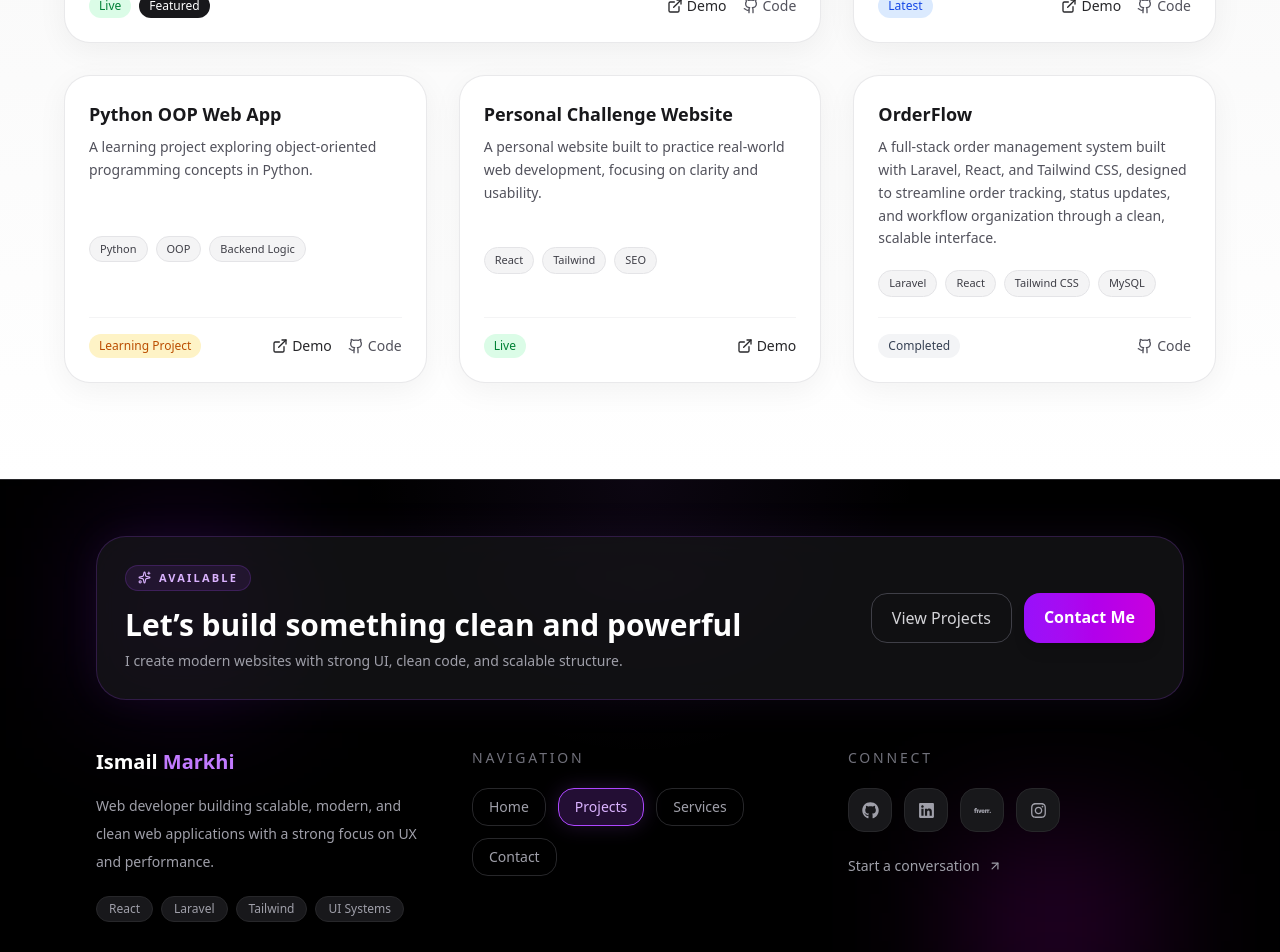
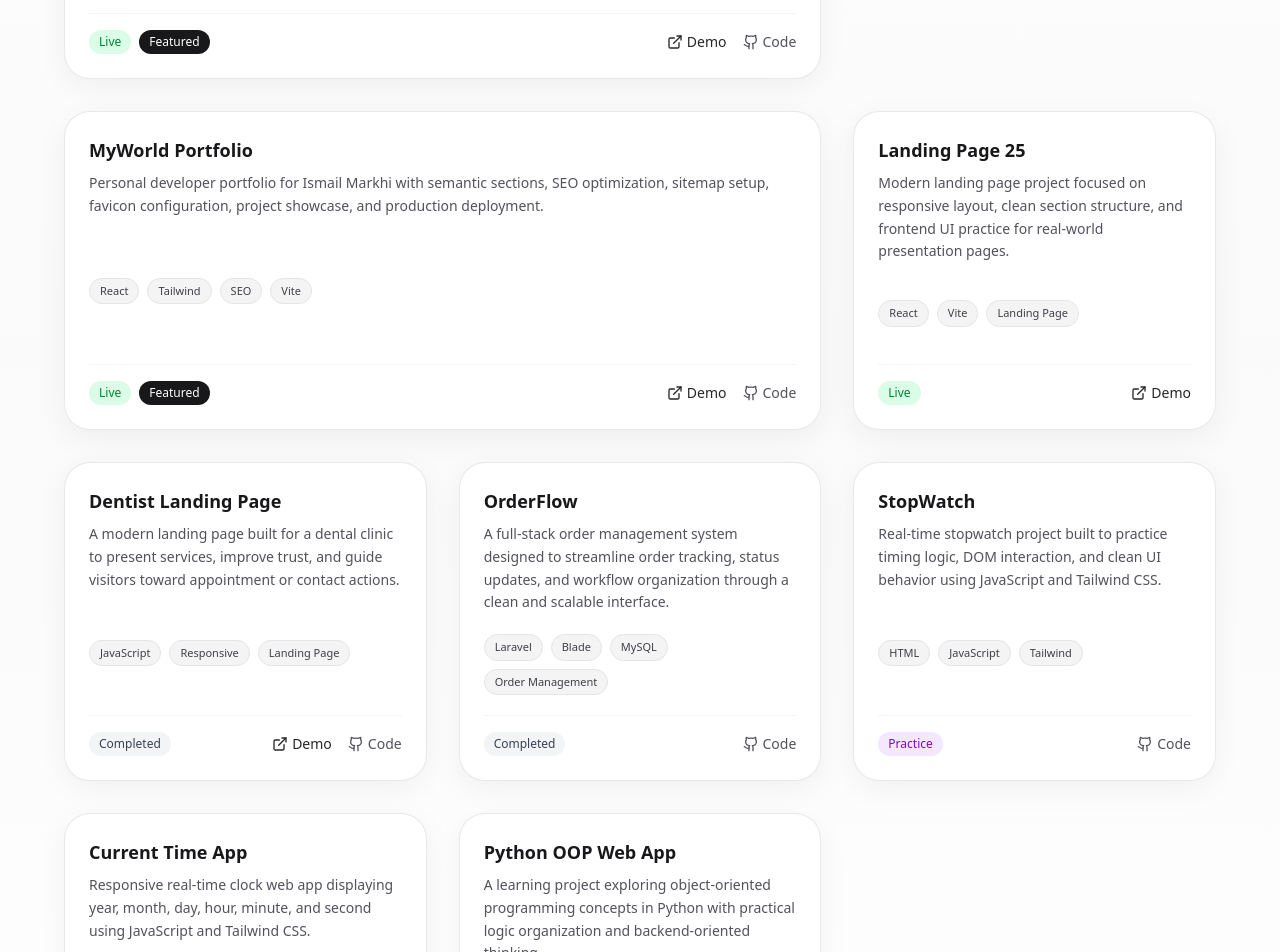
Before and after one commit to IsmailMarkhi/MyWorld, a React (Vite) app: page /projects in a window 1280 px wide. Shown: the part 640-1592 px from the top of the page. Built offline with nearby package versions, Linux system fonts and the light colour scheme.

Commit message:
techs knowledge update

```diff
--- a/src/components/sections/Projects.jsx
+++ b/src/components/sections/Projects.jsx
@@ -6,7 +6,7 @@ const projects = [
   {
     id: 0,
     title: "FeatureShoes E-commerce",
-    desc: "Modern football shoes e-commerce website with dynamic UI, product interactions, and real-world store structure. Focused on performance and clean UX.",
+    desc: "Modern football shoes e-commerce website with dynamic UI, product interactions, product pages, and real-world store structure. Focused on performance, clean UX, and responsive shopping experience.",
     stack: ["React", "Tailwind", "E-commerce UI", "UX"],
     demo: "https://markhifs.vercel.app",
     github: "https://github.com/IsmailMarkhi/fsh",
@@ -16,18 +16,39 @@ const projects = [
   },
   {
     id: 1,
+    title: "MyWorld Portfolio",
+    desc: "Personal developer portfolio for Ismail Markhi with semantic sections, SEO optimization, sitemap setup, favicon configuration, project showcase, and production deployment.",
+    stack: ["React", "Tailwind", "SEO", "Vite"],
+    demo: "https://ismailmarkhi.dev",
+    github: "https://github.com/IsmailMarkhi/MyWorld",
+    status: "Live",
+    badge: "Featured",
+    color: "from-green-50 to-emerald-50",
+  },
+  {
+    id: 2,
+    title: "Landing Page 25",
+    desc: "Modern landing page project focused on responsive layout, clean section structure, and frontend UI practice for real-world presentation pages.",
+    stack: ["React", "Vite", "Landing Page"],
+    demo: "https://landingpage25.vercel.app",
+    github: "#",
+    status: "Live",
+    color: "from-violet-50 to-purple-50",
+  },
+  {
+    id: 3,
     title: "Dentist Landing Page",
-    desc: "A modern landing page built for a dental clinic to present services and encourage appointment requests.",
-    stack: ["React", "Tailwind", "Responsive"],
+    desc: "A modern landing page built for a dental clinic to present services, improve trust, and guide visitors toward appointment or contact actions.",
+    stack: ["JavaScript", "Responsive", "Landing Page"],
     demo: "https://dentist-woad.vercel.app/",
     github: "https://github.com/IsmailMarkhi/Dentist",
-    status: "Latest",
+    status: "Completed",
     color: "from-blue-50 to-cyan-50",
   },
   {
-    id: 2,
+    id: 4,
     title: "Python OOP Web App",
-    desc: "A learning project exploring object-oriented programming concepts in Python.",
+    desc: "A learning project exploring object-oriented programming concepts in Python with practical logic organization and backend-oriented thinking.",
     stack: ["Python", "OOP", "Backend Logic"],
     demo: "https://poo-sandy.vercel.app/",
     github: "https://github.com/IsmailMarkhi/Poo",
@@ -35,24 +56,34 @@ const projects = [
     color: "from-amber-50 to-orange-50",
   },
   {
-    id: 3,
-    title: "Personal Challenge Website",
-    desc: "A personal website built to practice real-world web development, focusing on clarity and usability.",
-    stack: ["React", "Tailwind", "SEO"],
-    demo: "https://www.ismailmarkhi.dev",
-    github: "#",
-    status: "Live",
-    color: "from-green-50 to-emerald-50",
+    id: 5,
+    title: "OrderFlow",
+    desc: "A full-stack order management system designed to streamline order tracking, status updates, and workflow organization through a clean and scalable interface.",
+    stack: ["Laravel", "Blade", "MySQL", "Order Management"],
+    demo: "#",
+    github: "https://github.com/IsmailMarkhi/ordertrack",
+    status: "Completed",
+    color: "from-emerald-50 to-teal-50",
   },
   {
-    id: 4,
-    title: "OrderFlow",
-    desc: "A full-stack order management system built with Laravel, React, and Tailwind CSS, designed to streamline order tracking, status updates, and workflow organization through a clean, scalable interface.",
-    stack: ["Laravel", "React", "Tailwind CSS", "MySQL"],
+    id: 6,
+    title: "StopWatch",
+    desc: "Real-time stopwatch project built to practice timing logic, DOM interaction, and clean UI behavior using JavaScript and Tailwind CSS.",
+    stack: ["HTML", "JavaScript", "Tailwind"],
     demo: "#",
-    github: "https://github.com/IsmailMarkhi/ordertrack#",
-    status: "Completed",
-    color: "from-emerald-50 to-teal-50",
+    github: "https://github.com/IsmailMarkhi/StopWatch",
+    status: "Practice",
+    color: "from-slate-50 to-zinc-50",
+  },
+  {
+    id: 7,
+    title: "Current Time App",
+    desc: "Responsive real-time clock web app displaying year, month, day, hour, minute, and second using JavaScript and Tailwind CSS.",
+    stack: ["HTML", "JavaScript", "Tailwind"],
+    demo: "#",
+    github: "https://github.com/IsmailMarkhi/Current-Time",
+    status: "Practice",
+    color: "from-sky-50 to-blue-50",
   },
 ];
 
@@ -62,10 +93,11 @@ const StatusBadge = memo(({ status, badge }) => {
     "Learning Project": "bg-amber-100 text-amber-700",
     Live: "bg-green-100 text-green-700",
     Completed: "bg-gray-100 text-gray-700",
+    Practice: "bg-purple-100 text-purple-700",
   };
 
   return (
-    <div className="flex gap-2">
+    <div className="flex flex-wrap gap-2">
       <span
         className={`text-xs font-medium px-2.5 py-1 rounded-full ${
           statusConfig[status] || "bg-gray-100 text-gray-700"
@@ -101,7 +133,9 @@ const ProjectCard = memo(({ project }) => {
         ${isFeatured ? "lg:col-span-2" : ""}
       `}
     >
-      <div className="absolute inset-0 opacity-0 bg-gradient-to-br from-purple-50 via-white to-purple-100 transition duration-500 group-hover:opacity-100" />
+      <div
+        className={`absolute inset-0 opacity-0 bg-gradient-to-br ${project.color} transition duration-500 group-hover:opacity-100`}
+      />
 
       <div className="absolute left-0 top-0 h-[2px] w-full bg-gradient-to-r from-purple-500/0 via-purple-400 to-purple-500/0 opacity-0 transition duration-500 group-hover:opacity-100" />
 
@@ -165,38 +199,48 @@ export default memo(function Projects() {
   useSEO({
     title: "Projects | Ismail Markhi | React & Laravel Web Developer",
     description:
-    "Explore web development projects by Ismail Markhi, a full-stack developer in Morocco. Projects include React, Laravel, Tailwind CSS, and scalable web applications.",
+      "Explore web development projects by Ismail Markhi, a full-stack developer in Morocco. Projects include React, Laravel, Tailwind CSS, SEO, landing pages, and scalable web applications.",
     path: "/projects",
     keywords: [
       "Ismail Markhi projects",
       "React projects portfolio",
       "Laravel projects",
       "Web developer Morocco portfolio",
+      "Tailwind CSS projects",
     ],
     schema: "all",
   });
 
   const sortedProjects = useMemo(() => {
     return [...projects].sort((a, b) => {
-      const order = { Featured: 0, Live: 1 };
-      return (order[a.badge] ?? 999) - (order[b.badge] ?? 999);
+      const order = {
+        Featured: 0,
+        Live: 1,
+        Completed: 2,
+        Practice: 3,
+        "Learning Project": 4,
+      };
+
+      return (order[a.badge || a.status] ?? 999) - (order[b.badge || b.status] ?? 999);
     });
   }, []);
 
   return (
     <section
       id="projects"
+      aria-labelledby="projects-title"
       className="px-4 sm:px-6 py-24 bg-gradient-to-b from-white via-zinc-50 to-white"
     >
       <div className="mx-auto max-w-6xl">
         <header className="mb-16 text-center">
-          <h2 className="mb-4 text-4xl font-bold text-zinc-900">
+          <h2 id="projects-title" className="mb-4 text-4xl font-bold text-zinc-900">
             Selected Work
           </h2>
 
-          <p className="mx-auto max-w-xl text-zinc-600">
-            A curated selection of projects focused on building clean, scalable,
-            and user-centered web applications.
+          <p className="mx-auto max-w-2xl text-zinc-600">
+            A curated selection of projects by Ismail Markhi focused on building
+            clean, scalable, and user-centered web applications with React,
+            Laravel, Tailwind CSS, SEO, and practical frontend architecture.
           </p>
         </header>
 
```
Also changed, not shown: 1 other file (tests, documents, lock files or other folders). Lines whose indentation alone changed are shown as unchanged.
